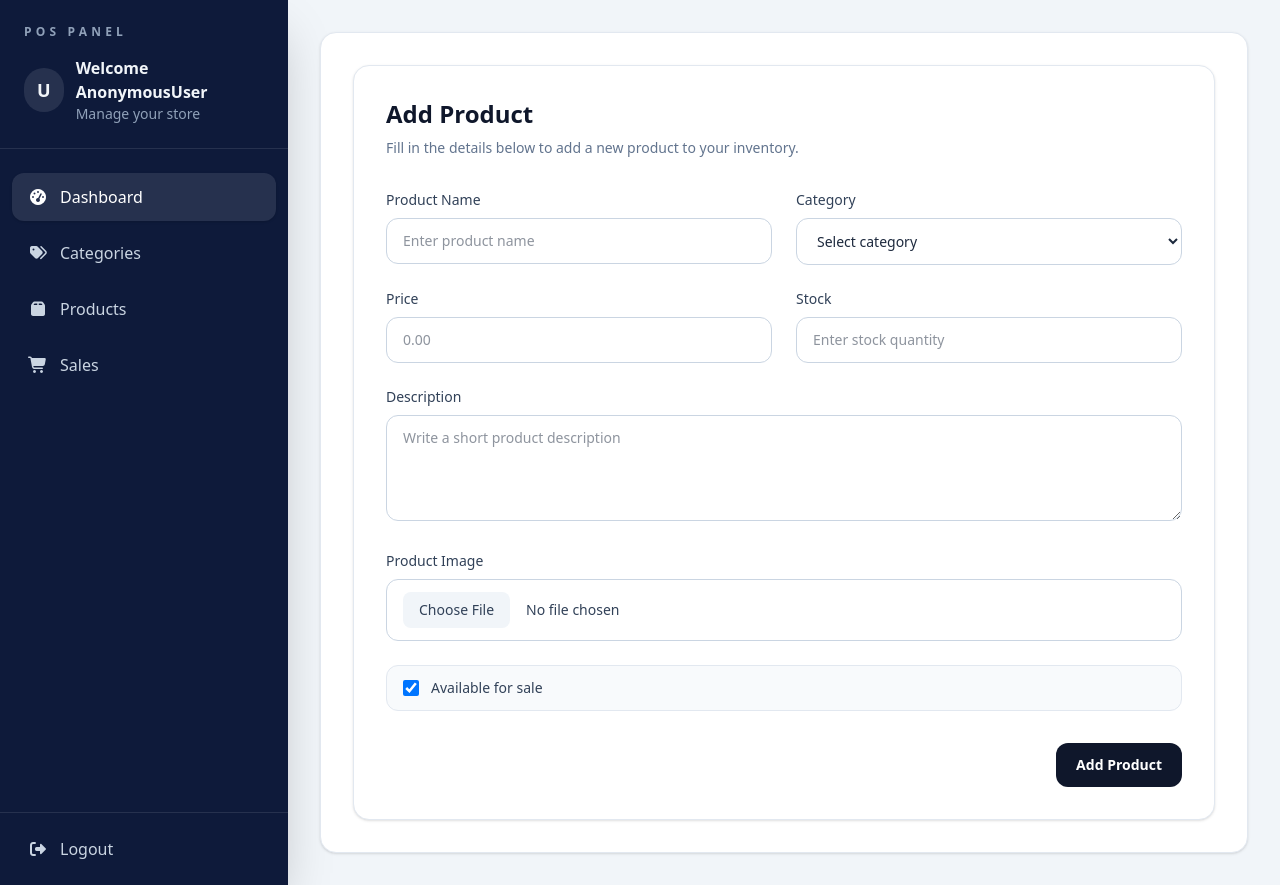
After one commit to govindarokaya97/POS, a Django app: page /inventory/product/add in a window 1280 px wide. The commit adds this page. Run offline with Django 5.2, Linux system fonts and the light colour scheme; some libraries are stand-ins or nearby versions.

Commit message:
Category and Product Module with CRUD

```diff
--- a/accounts/urls.py
+++ b/accounts/urls.py
@@ -3,7 +3,7 @@ from . import views
 
 urlpatterns = [
     path('user/register', views.register, name="register"),
-    path('user/login', views.login_user, name="login"),
+    path('', views.login_user, name="login"),
     path('user/logout', views.logout_user, name="logout"),
     path('dashboard/', views.dashboard, name="dashboard"),
 ]
--- a/core/urls.py
+++ b/core/urls.py
@@ -21,7 +21,7 @@ from django.conf.urls.static import static
 
 urlpatterns = [
     path('admin/', admin.site.urls),
-    path('accounts/',include("accounts.urls")),
+    path('',include("accounts.urls")),
     path('inventory/',include("inventory.urls")),
 
 ]
--- /dev/null
+++ b/inventory/templates/inventory/add_products.html
@@ -0,0 +1,70 @@
+{% extends 'base.html' %}
+{% block title %}Add Product{% endblock title %}
+
+{% block content %}
+<div class="mx-auto max-w-4xl rounded-2xl border border-slate-200 bg-white p-8 shadow-sm">
+    <div class="mb-8">
+        <h1 class="text-2xl font-semibold text-slate-900">Add Product</h1>
+        <p class="mt-2 text-sm text-slate-500">Fill in the details below to add a new product to your inventory.</p>
+    </div>
+
+    <form class="space-y-6" method="POST" entype="multipart/form-data">
+        {% csrf_token %}
+        <div class="grid gap-6 md:grid-cols-2">
+            <div>
+                <label for="name" class="mb-2 block text-sm font-medium text-slate-700">Product Name</label>
+                <input type="text" id="name" name="name" placeholder="Enter product name"
+                    class="w-full rounded-xl border border-slate-300 px-4 py-3 text-sm text-slate-800 outline-none transition focus:border-slate-500 focus:ring-2 focus:ring-slate-100" />
+            </div>
+
+            <div>
+                <label for="category" class="mb-2 block text-sm font-medium text-slate-700">Category</label>
+                <select id="category" name="category"
+                    class="w-full rounded-xl border border-slate-300 px-4 py-3 text-sm text-slate-800 outline-none transition focus:border-slate-500 focus:ring-2 focus:ring-slate-100">
+                    <option value="">Select category</option>
+                    <option value="1">Electronics</option>
+                    <option value="2">Clothing</option>
+                    <option value="3">Groceries</option>
+                </select>
+            </div>
+
+            <div>
+                <label for="price" class="mb-2 block text-sm font-medium text-slate-700">Price</label>
+                <input type="number" id="price" name="price" step="0.01" placeholder="0.00"
+                    class="w-full rounded-xl border border-slate-300 px-4 py-3 text-sm text-slate-800 outline-none transition focus:border-slate-500 focus:ring-2 focus:ring-slate-100" />
+            </div>
+
+            <div>
+                <label for="stock" class="mb-2 block text-sm font-medium text-slate-700">Stock</label>
+                <input type="number" id="stock" name="stock" min="0" placeholder="Enter stock quantity"
+                    class="w-full rounded-xl border border-slate-300 px-4 py-3 text-sm text-slate-800 outline-none transition focus:border-slate-500 focus:ring-2 focus:ring-slate-100" />
+            </div>
+        </div>
+
+        <div>
+            <label for="description" class="mb-2 block text-sm font-medium text-slate-700">Description</label>
+            <textarea id="description" name="description" rows="4" placeholder="Write a short product description"
+                class="w-full rounded-xl border border-slate-300 px-4 py-3 text-sm text-slate-800 outline-none transition focus:border-slate-500 focus:ring-2 focus:ring-slate-100"></textarea>
+        </div>
+
+        <div>
+            <label for="image" class="mb-2 block text-sm font-medium text-slate-700">Product Image</label>
+            <input type="file" id="image" name="image"
+                class="w-full rounded-xl border border-slate-300 px-4 py-3 text-sm text-slate-700 file:mr-4 file:rounded-lg file:border-0 file:bg-slate-100 file:px-4 file:py-2 file:text-sm file:font-medium file:text-slate-700 hover:file:bg-slate-200" />
+        </div>
+
+        <div class="flex items-center gap-3 rounded-xl border border-slate-200 bg-slate-50 px-4 py-3">
+            <input type="checkbox" id="is_available" name="is_available" checked
+                class="h-4 w-4 rounded border-slate-300 text-slate-900 focus:ring-slate-500" />
+            <label for="is_available" class="text-sm text-slate-700">Available for sale</label>
+        </div>
+
+        <div class="flex items-center justify-end pt-2">
+            <button type="submit"
+                class="rounded-xl bg-slate-900 px-5 py-3 text-sm font-semibold text-white transition hover:bg-slate-800">
+                Add Product
+            </button>
+        </div>
+    </form>
+</div>
+{% endblock content %}
--- a/inventory/urls.py
+++ b/inventory/urls.py
@@ -9,4 +9,11 @@ urlpatterns =[
 
     path("category/update/<int:id>", views.update_categories, name="update_category"),
 
+
+    path("product/", views.products, name="products"),
+    path("product/add", views.add_products, name="add_products"),
+    path("product/view", views.view_product, name="view_products"),
+
+
+
 ]
--- a/inventory/views.py
+++ b/inventory/views.py
@@ -41,3 +41,47 @@ def view_categories(request):
     context={"categories": categories}
 
     return render(request, "inventory/view_categories.html", context)
+
+def products(request):
+    return render(request, "inventory/products.html")
+
+def add_products(request):
+    categories = Category.objects.all()
+
+    if request.method=="POST":
+        name=reqest.POST.get('name')
+        description=request.POST.get('description')
+        price=request.POST.get('price')
+        stock=request.POST.get('stock')
+
+        category_id=request.POST.get('category')
+
+        image=request.POST.get('image')
+
+        category=Category.objects.get(id=category_id)
+
+        product.objects.create(
+            name=name,
+            description=description,
+            price=price,
+            stock=stock,
+            image=image,
+            category=category,
+        )
+
+        messages.success(request,"Product Added Successfully")
+        return redirect("view-products")
+
+    context = {
+        "categories":categories,
+    }
+    return render(request, "inventory/add_products.html", context)
+
+def view_product(request):
+    products = Product.objects.all()
+
+    context={
+        "products": products,
+    }
+
+    return render(request, "inventory/view_product.html",context)
--- a/templates/sidebar.html
+++ b/templates/sidebar.html
@@ -24,7 +24,7 @@
                 <span class="text-base"><i class="fa-solid fa-tags"></i></span>
                 <span>Categories</span>
             </a>
-            <a href="#"
+            <a href="{% url 'products' %}"
                 class="flex items-center gap-3 rounded-xl px-4 py-3 text-slate-300 transition hover:bg-white/10 hover:text-white">
                 <span class="text-base"><i class="fa-solid fa-box"></i></span>
                 <span>Products</span>
```
Also changed, not shown: inventory/templates/inventory/products.html (added, +49 -0 lines), inventory/templates/inventory/view_product.html (added, +68 -0 lines), media/product/tshirt.webp (added).
